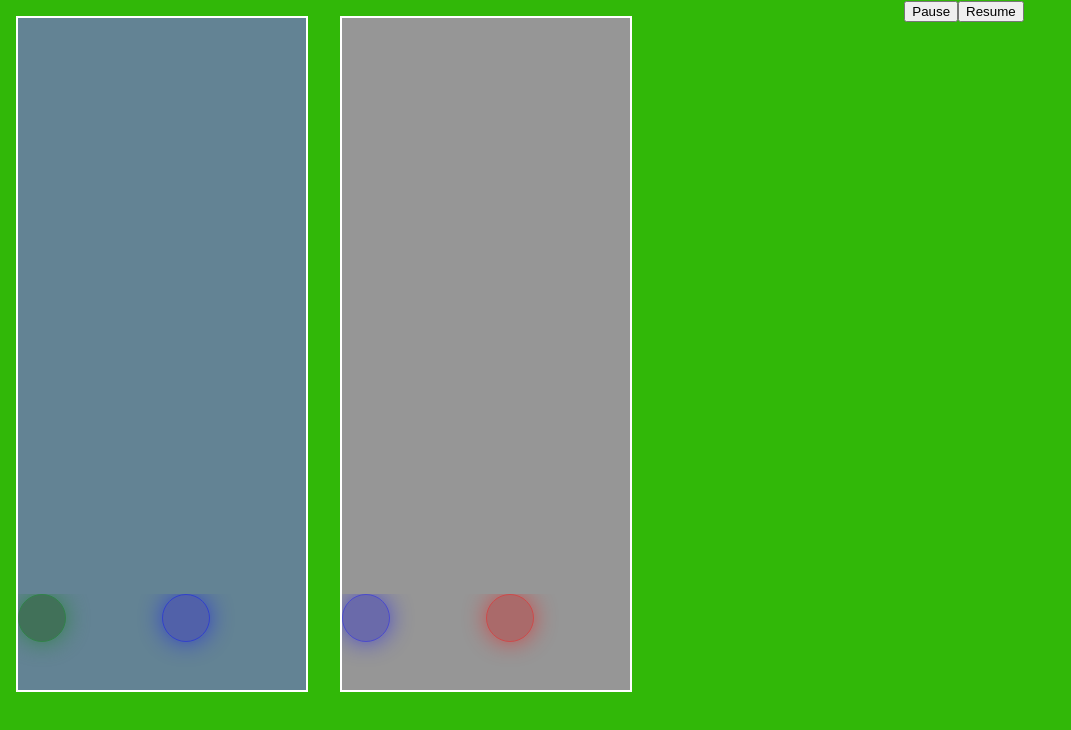
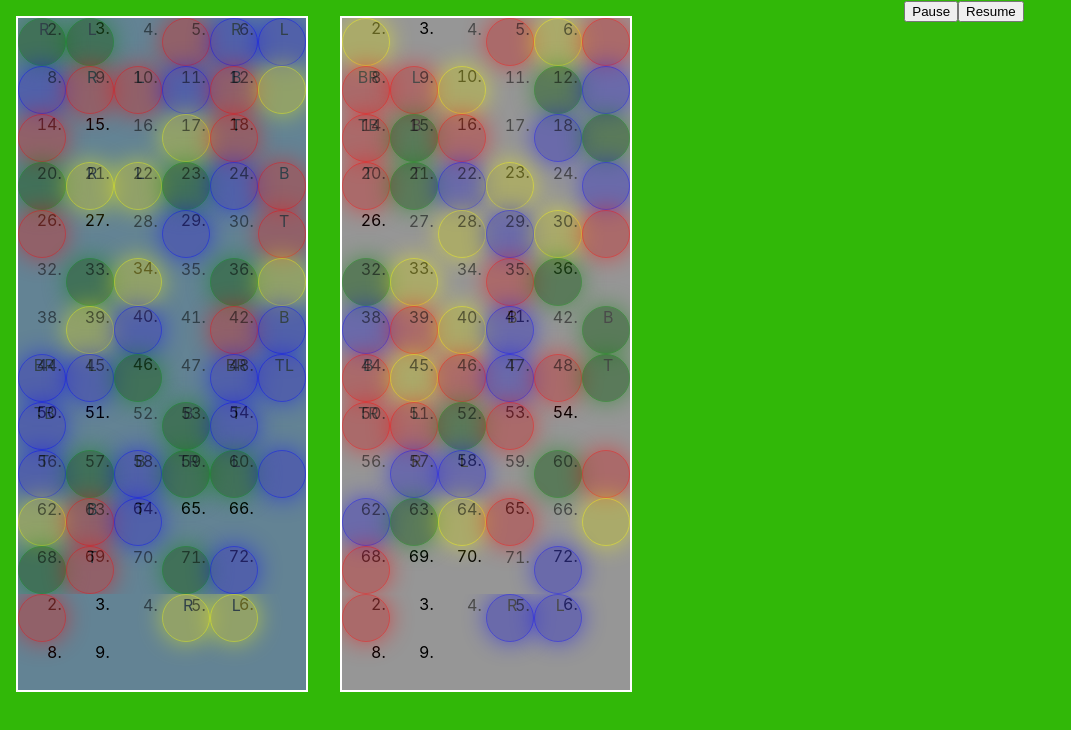
Before and after one commit to dmitriylogunov/atomicpuyo-web, a React (Create React App) app: page / in a window 1280 px wide. Shown: the top 730 px of the page, without its empty margins (0-1071 px from the left). Built offline with nearby package versions, Linux system fonts and the light colour scheme.

Commit message:
Add component states

```diff
--- /dev/null
+++ b/src/classes/gridData.ts
@@ -0,0 +1,111 @@
+export const invalidCell: number = -1;
+export const emptyCell: number = 0;
+
+class GridData {
+  private data: Array<number>;
+  private width: number;
+  private height: number;
+
+  constructor(width: number, height: number, data?: Array<number>) {
+    if (data) {
+      this.data = data.slice();
+    } else {
+      this.data = new Array<number>(width*height).fill(emptyCell);
+    }
+    this.width = width;
+    this.height = height;
+  }
+
+  public get(): Array<number> {
+    return this.data;
+  }
+
+  public set(data: Array<number>, width: number) {
+    this.data = data.slice();
+    this.width = width;
+  }
+
+  public getCell(index: number): number {
+    return (index >= 0 && index < this.data.length)
+      ? this.data[index]
+      : invalidCell
+  }
+
+  public getCellToTop(index: number): number {
+    return this.getCell(index - this.width);
+  }
+
+  public getCellToBottom(index: number): number {
+    return this.getCell(index + this.width);
+  }
+
+  public getCellToLeft(index: number): number {
+    let isLeftmostCell = index % this.width == 0;
+
+    return (isLeftmostCell)
+      ? invalidCell
+      : this.getCell(index - 1);
+  }
+
+  public getCellToRight(index: number): number {
+    let isRightmostCell = index % this.width == this.width - 1;
+
+    return (isRightmostCell)
+      ? invalidCell
+      : this.getCell(index + 1);
+  }
+
+  // TODO use or delete these functions
+
+  // public setCell(index: number, newCell: number): number {
+  //   if (index >= 0 && index < this.data.length) {
+  //     this.data[index] = newCell
+  //     return newCell;
+  //   } else {
+  //     this.data[index] = GroupData.invalidCell
+  //     return GroupData.invalidCell;
+  //   }
+  // }
+
+
+  // private merge(targetX: number, targetY: number, childGrid: GroupData) {
+  //   let x = targetX;
+  //   let y = targetY;
+  //
+  //   let width = childGrid.width;
+  //   let height = childGrid.height;
+  //
+  //   for (let i=0;i<childGrid.data.length;i++) {
+  //     if (x>width) {
+  //       x = targetX;
+  //       y++;
+  //     }
+  //     if (y>childGrid.height) {
+  //       break;
+  //     }
+  //     if (x>this.width) {
+  //       x++;
+  //       continue;
+  //     }
+  //     this.data[x + y * this.width] = childGrid.data[i];
+  //   }
+  // }
+
+  // public isOverlap(x: number, y: number, parentGrid: GroupData): boolean {
+  //   // TODO
+  //   let isOverlap: boolean = false;
+  //
+  //   return isOverlap;
+  // }
+
+  // public getProjection(x: number, y: number, parentGrid: GroupData): Projection {
+  //   // TODO return projection of block onto
+  //   let projection: Projection = Array(0);
+  //
+  //   return projection;
+  // }
+
+
+}
+
+export default GridData
--- /dev/null
+++ b/src/classes/queueData.ts
@@ -0,0 +1,31 @@
+import _ from 'lodash';
+export const queueSize = 2;
+
+class QueueData {
+  private readonly data: Array<number>;
+  private readonly groupTypeCount: number;
+
+  constructor(groupTypeCount: number) {
+    this.data = new Array<number>(queueSize);
+    this.groupTypeCount = groupTypeCount;
+
+    for (let i=0; i<this.data.length; i++) {
+      this.data[i] = this.createNewItem();
+    }
+  }
+
+  private createNewItem(): number {
+    return _.random(0, this.groupTypeCount)
+  }
+
+  public pop() {
+    this.data.push(this.createNewItem());
+    return this.data.shift();
+  }
+
+  public getData() {
+    return this.data;
+  }
+}
+
+export default QueueData
--- a/src/components/game.tsx
+++ b/src/components/game.tsx
@@ -3,12 +3,26 @@ import Player from './player';
 import './../styles/game.scss';
 import Gamecontrols from "./gamecontrols";
 
+export const GameContext = React.createContext({
+  colorCount: 4,
+  groupTypeCount: 4,
+  fieldWidth: 6,
+  fieldHeight: 12,
+});
+
 interface GameProps {
-  timerFrequency?: number
 }
 
-class Game extends React.Component<GameProps,{}> {
-  private players: Array<Player> = [];
+type PlayerData = {
+  id: string;
+  name: string;
+}
+
+interface GameState {
+  playersData: Array<PlayerData>;
+}
+
+class Game extends React.Component<GameProps, GameState> {
 
   componentDidMount() {
     this.handleComponentUpdate();
@@ -34,16 +48,7 @@ class Game extends React.Component<GameProps,{}> {
     super(props);
 
     this.state = {
-    }
-  }
-
-  render(): JSX.Element {
-    interface PlayerData {
-      id: string;
-      name: string;
-    }
-
-    const playerData: Array<PlayerData> = [
+      playersData: [
         {
           id: "1",
           name: "Ann"
@@ -53,23 +58,32 @@ class Game extends React.Component<GameProps,{}> {
           name: "Joe"
         }
       ]
+    }
+  }
 
-    const players = playerData.map((player) => {
+  render(): JSX.Element {
+
+    const players = this.state.playersData.map((player) => {
       return (
         <Player
           key={player.id}
           id={player.id}
           name={player.name}
-          fieldWidth={6}
-          fieldHeight={12}
-          coloursCount={4}
-          gameSpeed={2}
           // onGarbageGenerated=this.handleNewGarbage()
         />
       )
     });
 
     return (
+      <GameContext.Provider value={
+        {
+          colorCount: 4,
+          groupTypeCount: 4,
+          fieldWidth: 6,
+          fieldHeight: 12
+        }
+      }
+      >
         <div className="game">
           {players}
           <Gamecontrols
@@ -77,6 +91,7 @@ class Game extends React.Component<GameProps,{}> {
             onPause={"B"}
           />
         </div>
+      </GameContext.Provider>
     )
   }
 }
--- a/src/components/grid.tsx
+++ b/src/components/grid.tsx
@@ -1,118 +1,24 @@
-import React from 'react';
+import React, {ReactNodeArray} from 'react';
 import Puyo from './puyo';
-
-export type GridData = Array<number>;
-export const invalidCell: number = -1;
-export const emptyCell: number = 0;
+import GridData, {emptyCell} from "../classes/gridData";
 
 interface GridProps {
-  width: number,
-  height: number,
   data: GridData,
+  children?: ReactNodeArray
 };
 
-interface GridState {
-};
+const Grid = (props: GridProps): JSX.Element => {
+  const data = props.data;
 
-class Grid extends React.Component<GridProps, GridState> {
-
-  constructor(props: GridProps) {
-    super(props);
-  }
-
-
-
-  public getCellToTop(index: number): number {
-    return this.getCell(index - this.props.width);
-  }
-
-  public getCellToBottom(index: number): number {
-    return this.getCell(index + this.props.width);
-  }
-
-  public getCellToLeft(index: number): number {
-    let isLeftmostCell = index % this.props.width == 0;
-
-    return (isLeftmostCell)
-      ? invalidCell
-      : this.getCell(index - 1);
-  }
-
-  public getCellToRight(index: number): number {
-    let isRightmostCell = index % this.props.width == this.props.width - 1;
-
-    return (isRightmostCell)
-      ? invalidCell
-      : this.getCell(index + 1);
-  }
-
-  public getCell(index: number): number {
-    return (index >= 0 && index < this.props.data.length)
-      ? this.props.data[index]
-      : invalidCell
-  }
-
-
-  // TODO use or delete these functions
-
-  // public setCell(index: number, newCell: number): number {
-  //   if (index >= 0 && index < this.data.length) {
-  //     this.data[index] = newCell
-  //     return newCell;
-  //   } else {
-  //     this.data[index] = GroupData.invalidCell
-  //     return GroupData.invalidCell;
-  //   }
-  // }
-
-
-  // private merge(targetX: number, targetY: number, childGrid: GroupData) {
-  //   let x = targetX;
-  //   let y = targetY;
-  //
-  //   let width = childGrid.width;
-  //   let height = childGrid.height;
-  //
-  //   for (let i=0;i<childGrid.data.length;i++) {
-  //     if (x>width) {
-  //       x = targetX;
-  //       y++;
-  //     }
-  //     if (y>childGrid.height) {
-  //       break;
-  //     }
-  //     if (x>this.width) {
-  //       x++;
-  //       continue;
-  //     }
-  //     this.data[x + y * this.width] = childGrid.data[i];
-  //   }
-  // }
-
-  // public isOverlap(x: number, y: number, parentGrid: GroupData): boolean {
-  //   // TODO
-  //   let isOverlap: boolean = false;
-  //
-  //   return isOverlap;
-  // }
-
-  // public getProjection(x: number, y: number, parentGrid: GroupData): Projection {
-  //   // TODO return projection of block onto
-  //   let projection: Projection = Array(0);
-  //
-  //   return projection;
-  // }
-
-  render(): JSX.Element {
-    const grid = this.props.data.map((type, index) => {
+  const grid = data.get().map((type, index) => {
     const puyo = (type == emptyCell)
       ? ''
       : <Puyo
         type={type}
-          connectTop={type == this.getCellToTop(index)}
-          connectBottom={type == this.getCellToBottom(index)}
-          connectLeft={type == this.getCellToLeft(index)}
-          connectRight={type == this.getCellToRight(index)}
+        connectTop={type == data.getCellToTop(index)}
+        connectBottom={type == data.getCellToBottom(index)}
+        connectLeft={type == data.getCellToLeft(index)}
+        connectRight={type == data.getCellToRight(index)}
       />
 
     let className
@@ -125,11 +31,13 @@ class Grid extends React.Component<GridProps, GridState> {
   });
 
   return (
-      <ol className="grid">
+    <div className="grid">
+      <ol className="cells">
         {grid}
       </ol>
+      {props.children}
+    </div>
   )
-  }
 }
 
 export default Grid;
--- a/src/components/group.tsx
+++ b/src/components/group.tsx
@@ -1,6 +1,8 @@
-import React from "react";
-import Grid, {GridData, emptyCell, invalidCell} from "./grid";
+import React, {useContext, useState} from "react";
+import Grid from "./grid";
 import _ from "lodash";
+import GridData, {emptyCell} from "../classes/gridData";
+import {GameContext} from "./game";
 
 // I-block - two Puyo starting vertically rotate around the lower one. They may be of
 // the same or different color.
@@ -20,44 +22,25 @@ export const groupTypeLBlock = 1;
 export const groupTypeIIBlock = 2;
 export const groupTypeOBlock = 3;
 
-export const maxBlockTypeCount = 4;
+const groupWidth = 3;
+const groupHeight = 3;
 
-const gridWidth = 3;
-const gridHeight = 3;
-
-const cellToGroupDimensionRatio = 16;
-
-interface GroupProps {
-  x: number;
-  y: number;
-  colorsCount: number;
+export interface GroupProps {
   groupType: number;
-  isVisible: boolean;
 }
 
 interface GroupState {
-  data: GridData
+  rotations: Array<GridData>,
+  currentRotation: number
 }
 
-class Group extends React.Component<GroupProps, GroupState> {
-  private static readonly blockWidth: number = 3;
-  private static readonly blockHeight: number = 3;
 
-  constructor(props: GroupProps) {
-    super(props);
-
-    const data = Group.getGroupData(
-      props.colorsCount,
-      props.groupType
-    );
-
-    this.state =
-    {
-      data: data
-    }
+const getRotations = (data: GridData) => {
+  // TODO rotate
+  return new Array<GridData>(4).fill(data);
 }
 
-  private static getGroupData(numberOfColors: number, blockType: number): Array<number> {
+const getGridDataOfGroup = (numberOfColors: number, blockType: number): Array<number> => {
     switch (blockType) {
       case groupTypeIBlock: {
         let color1: number = _.random(1, numberOfColors);
@@ -173,33 +156,61 @@ class Group extends React.Component<GroupProps, GroupState> {
     }
   }
 
-  public rotateCW(): void {
-    return;
-  }
+  // const rotateCW(): void {
+  //   const newRotation: number =
+  //     (this.state.currentRotation<3)
+  //       ? this.state.currentRotation + 1
+  //       : 0;
+  //
+  //   this.setState(
+  //     {
+  //       currentRotation: newRotation
+  //     }
+  //   )
+  // }
+  //
+  // public rotateCCW(): void {
+  //   const newRotation: number =
+  //     (this.state.currentRotation>0)
+  //       ? this.state.currentRotation - 1
+  //       : 3;
+  //
+  //   this.setState(
+  //     {
+  //       currentRotation: newRotation
+  //     }
+  //   )
+  // }
 
-  public rotateCCW(): void {
-    return;
-  }
+const Group = (props: GroupProps): JSX.Element => {
+  const context = useContext(GameContext);
 
-  private pixelToGridCoordinate(pixelCoordinate: number) {
-    return Math.floor(pixelCoordinate/cellToGroupDimensionRatio);
-  }
+  const data: GridData = new GridData(
+    groupWidth,
+    groupHeight,
+    getGridDataOfGroup(
+      context.colorCount,
+      props.groupType
+    )
+  );
 
-  render(): JSX.Element {
-    const className = "group" + ((this.props.isVisible)?" group-visible":" group-hidden");
+  const rotations = getRotations(data);
 
-    const groupData = this.state.data;
+  const [state, setState] = useState({
+    rotations: rotations,
+    currentRotation: 0
+  });
+
+  const className = "group";
+  const groupData = state.rotations[state.currentRotation];
 
   return(
     <div className={className}>
       <Grid
-          width={gridWidth}
-          height={gridHeight}
         data={groupData}
       />
     </div>
   )
 }
-}
 
 export default Group;
--- /dev/null
+++ b/src/components/groupcontroller.tsx
@@ -0,0 +1,44 @@
+import React, {useContext, useReducer, useRef} from "react";
+import Group from "./group";
+
+const cellToPixelRatio = 16;
+
+interface GroupControllerProps {
+  groupType: number
+  x: number,
+  y: number;
+}
+
+interface GroupControllerState {
+  group: JSX.Element,
+  x: number,
+  y: number,
+}
+
+type Action =
+  | {"type": "update_coordinates", x: number, y: number};
+
+function reducer(currentState: GroupControllerState, action: Action) {
+  switch (action.type) {
+    case "update_coordinates":
+      return {...currentState, x: action.x, y: action.y}
+  }
+}
+
+const GroupController = (props: GroupControllerProps) => {
+  const [state, updateState] = useReducer(reducer, {
+    group: <Group
+      groupType = {props.groupType}
+    />,
+    x: props.x * cellToPixelRatio,
+    y: props.y * cellToPixelRatio,
+  });
+
+  const groupWrapperDiv = useRef<HTMLDivElement>(null);
+
+  return (<div ref={groupWrapperDiv}>
+    {state.group}
+  </div>)
+}
+
+export default GroupController;
--- a/src/components/player.tsx
+++ b/src/components/player.tsx
@@ -1,122 +1,105 @@
-import React, {RefObject} from 'react';
-import Grid, {emptyCell, GridData} from './grid';
+import React, {RefObject, useContext, useState} from 'react';
+import _ from 'lodash';
+import Grid from './grid';
+import GridData, {emptyCell} from "../classes/gridData";
 import Garbage from './garbage'
 import Timer from "../classes/timer";
-import Group, {groupTypeIBlock} from "./group";
+import GroupController from "./groupcontroller";
+import {GameContext} from "./game";
+import QueueData from "../classes/queueData";
 
 interface PlayerProps {
-  id: string,
-  name: string,
+  id: string;
+  name: string;
   // onGarbageGenerated: ((count: number): void => void)
-  fieldWidth: number,
-  fieldHeight: number,
-  coloursCount: number,
-  gameSpeed: number,
 };
 
-type PlayerState = {
-  gridData: GridData,
-  groupX: number,
-  groupY: number,
-  groupIsVisible: boolean,
+interface PlayerState {
+  gridData: GridData;
+  queueData: QueueData;
+  groupX: number;
+  groupY: number;
 };
 
-class Player extends React.Component<PlayerProps, PlayerState> {
-  private timer: Timer | undefined;
-
-  private readonly gridRef: RefObject<Grid>;
-  private readonly groupRef: RefObject<Group>;
+  // private timer: Timer | undefined;
 
   // readonly gamePixelWidth = Math.floor(300 / cellDimensionInGamePixels) / 100;
   // readonly gamePixelHeight = this.gamePixelWidth;
 
+  // componentDidMount() {
+  //   this.setState({
+  //   })
+  //
+  //   if (!this.timer) {
+  //     // this.timer = new Timer(this.timerHandler.bind(this), 50);
+  //   }
+  //
+  // }
+  //
+  // componentWillUnmount() {
+  //   if (this.timer) {
+  //     this.timer.destroy();
+  //   }
+  // }
 
-  componentDidMount() {
-    this.setState({
+  // private timerHandler(): void {
+  //   this.top+=3/16;
+  //   // if (this.blockElement) {
+  //     // this.blockElement.style.top = this.top + "em";
+  //   // }
+  // }
 
-    })
 
-    if (!this.timer) {
-      // this.timer = new Timer(this.timerHandler.bind(this), 50);
+  // public handleGameTimer() {
+  //   const groupY = this.state.groupY + 1;
+  //
+  //   this.setState(
+  //     {
+  //       groupY: groupY
+  //     }
+  //   );
+  //   //this.advanceBlockInPixels(2);
+  // }
+
+const Player = (props: PlayerProps) => {
+  const context = useContext(GameContext);
+
+  const gridData: GridData = new GridData(
+    context.fieldWidth,
+    context.fieldHeight
+  );
+
+  // for debugging layout
+  const dataArray = gridData.get();
+  for (let i = 0; i < dataArray.length; i++) {
+    dataArray[i] = _.random(0,context.colorCount);
   }
 
-  }
+  const queueData = new QueueData(context.groupTypeCount);
 
-  componentWillUnmount() {
-    if (this.timer) {
-      this.timer.destroy();
-    }
-  }
-
-  private top = 0;
-
-  timerHandler(): void {
-    this.top+=3/16;
-    // if (this.blockElement) {
-      // this.blockElement.style.top = this.top + "em";
-    // }
-  }
-
-  constructor(props: PlayerProps) {
-    super(props);
-
-    const data: GridData = new Array<number>(props.fieldHeight * props.fieldWidth).fill(emptyCell);
-
-    // for debugging layout
-    // for (let i = 0; i < data.length; i++) {
-    //   data[i] = Math.floor(Math.random() * 6);
-    // }
-
-    this.state = {
-      gridData: data,
+  const [state, setState] = useState({
+    gridData: gridData,
+    queueData: queueData,
     groupX: 0,
     groupY: 0,
-      groupIsVisible: false,
-    }
+  });
 
-    this.gridRef = React.createRef();
-    this.groupRef = React.createRef();
-  }
-
-  public handleGameTimer() {
-    // Intentionally not copying instances for better performance
-    const gridData = this.state.gridData;
-    const groupY = this.state.groupY + 1;
-
-    this.setState(
-      {
-        groupY: groupY
-      }
-    );
-    //this.advanceBlockInPixels(2);
-  }
-
-  render(): JSX.Element {
   return (
-      <div className={"player player" + this.props.id}>
+    <div className={"player player" + props.id}>
       <div className="queue" />
       <div className="field">
         <Garbage/>
         <Grid
-            ref={this.gridRef}
-
-            data={this.state.gridData}
-            width={this.props.fieldWidth}
-            height={this.props.fieldHeight}
+          data={state.gridData}
         />
-          <Group
-            ref={this.groupRef}
-
-            colorsCount={this.props.coloursCount}
-            groupType={groupTypeIBlock}
-            isVisible={true}
-            x={this.state.groupX}
-            y={this.state.groupY}
+        <GroupController
+          x={0}
+          y={3}
+          groupType={1}
         />
       </div>
     </div>
-    )
-  }
+  );
 }
 
 export default Player;
--- a/src/styles/game.scss
+++ b/src/styles/game.scss
@@ -110,7 +110,7 @@ $player2bgColor: #cd5e71;
         list-style-type: none;
       }
 
-      .grid {
+      .grid .cells {
         display: flex;
         flex-flow: row wrap;
         width: $cellDimension * 6;
```
Also changed, not shown: src/components/queue.tsx (+13 -13 lines). Lines whose indentation alone changed are shown as unchanged.
